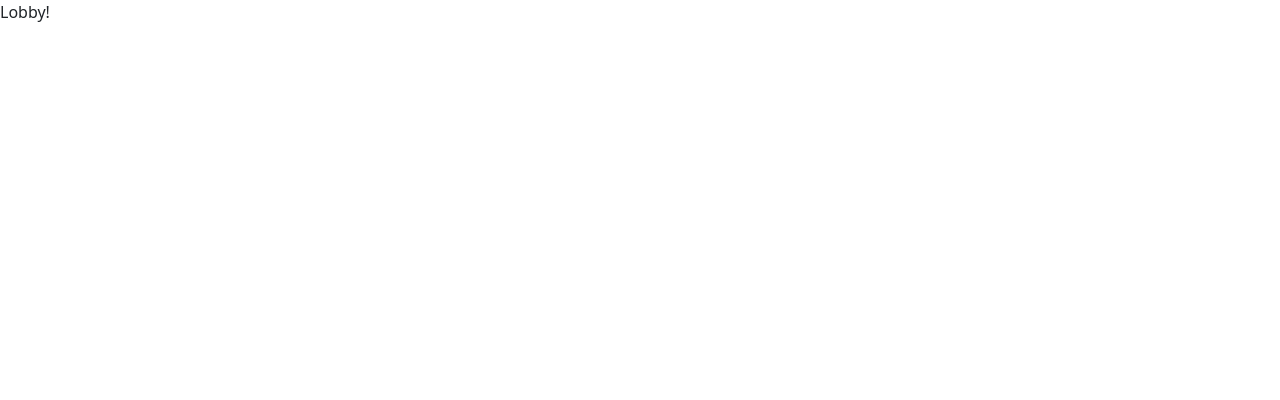
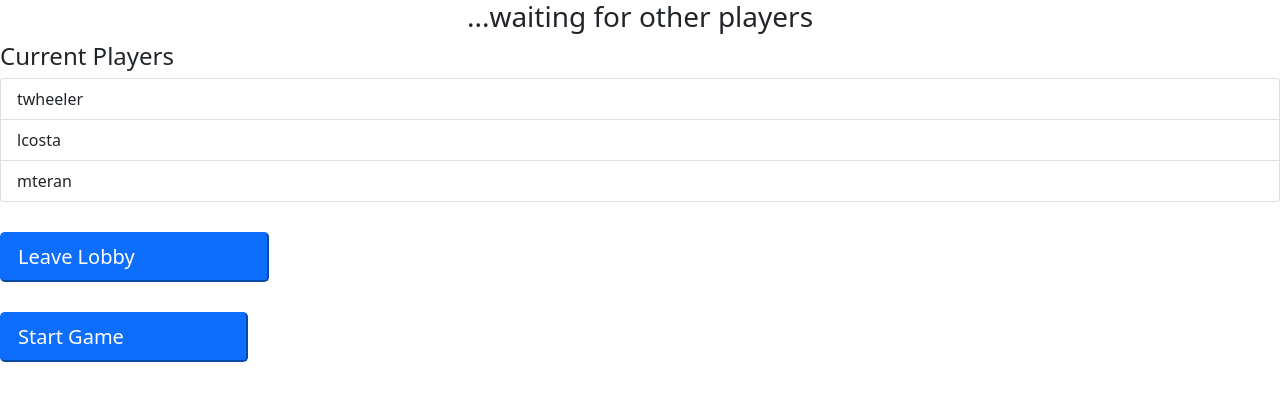
Before and after one commit to BlueOceanPacific/LoveLetter, a React app: page /#/lobby in a window 1280 px wide. Shown: the top 400 px of the page. Built offline with nearby package versions, Linux system fonts and the light colour scheme; the HTML template or start-up script is replaced by a standard one.

Commit message:
adds 'go' command to package.json, as well as skeleton for lobby

```diff
--- a/client/src/components/App.jsx
+++ b/client/src/components/App.jsx
@@ -8,7 +8,7 @@ import CreateGame from './CreateGame.jsx';
 import GameView from './GameView/GameView.jsx';
 import JoinGame from './JoinGame.jsx';
 import Leaderboard from './Leaderboard/Leaderboard.jsx';
-import Lobby from './Lobby.jsx';
+import Lobby from './Lobby/Lobby.jsx';
 import Login from './Login.jsx';
 import SignUp from './SignUp/SignUp.jsx';
 import AuthWrapper from './Auth/AuthWrapper.jsx';
--- a/client/src/components/Lobby.jsx
+++ /dev/null
@@ -1,7 +0,0 @@
-import React from 'react';
-
-function Lobby() {
-  return (<div>Lobby!</div>);
-}
-
-export default Lobby;
--- /dev/null
+++ b/client/src/components/Lobby/Lobby.jsx
@@ -0,0 +1,37 @@
+import React, { useState } from 'react';
+import './Lobby.scss';
+
+function Lobby() {
+  const [players, setPlayers] = useState(['twheeler', 'lcosta', 'mteran']);
+
+  // useEffect(() => {
+
+  // }, []);
+
+  const createStartGameButton = () => {
+    let buttons = <button type="button" className="lobby-btn btn-primary btn-lg">Start Game</button>;
+    if (players.length < 2) {
+      buttons = <button type="button" className="lobby-btn btn-primary btn-lg" disabled>Start Game</button>;
+    }
+
+    return buttons;
+  };
+
+  return (
+    <div className="lobby-container">
+      <div className="lobby-title-container">
+        <h3>...waiting for other players</h3>
+      </div>
+      <div className="lobby-player-list-container">
+        <h4>Current Players</h4>
+        <ul className="list-group">
+          {players.map((player) => <li className="list-group-item">{player}</li>)}
+        </ul>
+      </div>
+      <button type="button" className="lobby-btn btn-primary btn-lg">Leave Lobby</button>
+      {createStartGameButton()}
+    </div>
+  );
+}
+
+export default Lobby;
--- /dev/null
+++ b/client/src/components/Lobby/Lobby.scss
@@ -0,0 +1,18 @@
+.lobby-title-container {
+  text-align: center;
+}
+
+#su-container {
+  position: absolute;
+  left: 50%;
+  top: 50%;
+  transform: translate(-50%, -50%);
+  padding: 10px;
+}
+
+.lobby-btn {
+  display: grid;
+  grid-template-columns: 1fr 1fr;
+  justify-items: left;
+  margin-top: 30px;
+}
--- a/client/src/components/UserProfile/UserProfile.jsx
+++ b/client/src/components/UserProfile/UserProfile.jsx
@@ -1,7 +1,7 @@
 /* eslint-disable no-unused-vars */
 import React, { useState, useEffect } from 'react';
 import axios from 'axios';
-import './UserProfile.css';
+import './UserProfile.scss';
 
 function UserProfile() {
   return (
--- a/package.json
+++ b/package.json
@@ -6,7 +6,8 @@
   "scripts": {
     "build-dev": "webpack --mode development --watch",
     "run-dev": "nodemon server/index.js",
-    "test": "echo \"Error: no test specified\" && exit 1"
+    "test": "echo \"Error: no test specified\" && exit 1",
+    "go": "webpack --mode development --watch & nodemon server/index.js"
   },
   "repository": {
     "type": "git",
```
Also changed, not shown: client/src/components/UserProfile/UserProfile.scss (renamed from client/src/components/UserProfile/UserProfile.css).
